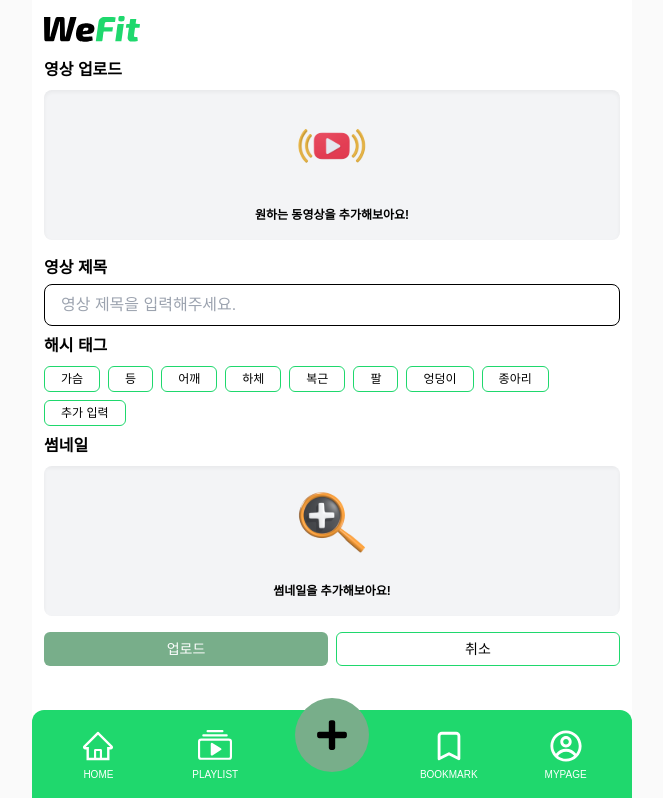
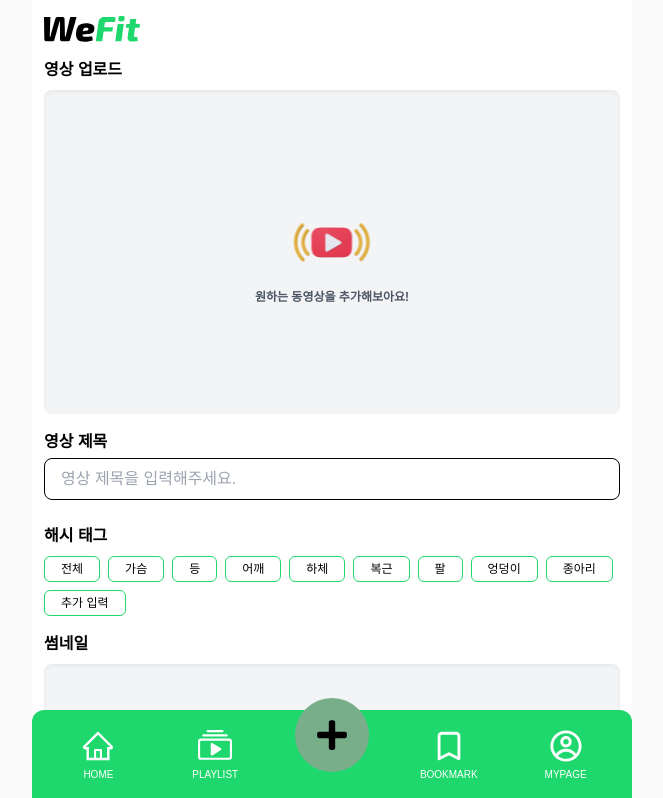
Before and after one commit to park-chan-hui/toy-project3-team2-wefit, a React (Vite) app: page /video-add in a window 1280 px wide. Shown: the top 798 px of the page, without its empty margins (308-971 px from the left). Built offline with nearby package versions, Linux system fonts and the light colour scheme; sample sign-in values are in the browser's storage.

Commit message:
refactor: 썸네일 업로드 컴포넌트 분리 (#38)

```diff
--- /dev/null
+++ b/src/components/thumbnail/ThumbnailUpload.tsx
@@ -0,0 +1,63 @@
+import { useRef } from 'react';
+
+import thumnailUpload from '@/assets/thumnail-upload.svg';
+import { ThumbnailUploadProps } from '@/types/thumbnail';
+
+const ThumbnailUpload = ({ imgFile, onImageChange }: ThumbnailUploadProps) => {
+  const imgRef = useRef<HTMLInputElement>(null);
+
+  const handleInput = () => {
+    imgRef.current?.click();
+  };
+
+  const saveImgFile = () => {
+    if (imgRef.current?.files && imgRef.current.files[0]) {
+      const file = imgRef.current.files[0];
+      const reader = new FileReader();
+
+      reader.readAsDataURL(file);
+      reader.onloadend = () => {
+        if (reader.result) {
+          onImageChange(reader.result as string);
+        }
+      };
+    }
+  };
+
+  return (
+    <figure className="flex flex-col gap-2">
+      <p className="text-base font-bold">썸네일</p>
+      <div className="aspect-video w-full overflow-auto rounded-medium">
+        {imgFile ? (
+          <img
+            src={imgFile}
+            alt="프로필 이미지"
+            className="h-full w-full object-cover"
+          />
+        ) : (
+          <div className="flex aspect-video flex-col items-center justify-center bg-gray-100 p-medium shadow-inner">
+            <img
+              src={thumnailUpload}
+              alt="썸네일 업로드 이미지"
+              className="cursor-pointer"
+              onClick={handleInput}
+            />
+            <p className="text-xsmall font-bold text-gray">
+              썸네일을 추가해보아요!
+            </p>
+          </div>
+        )}
+      </div>
+      <input
+        id="profileImg"
+        ref={imgRef}
+        type="file"
+        accept="image/jpeg, image/png, image/jpg"
+        onChange={saveImgFile}
+        className="hidden"
+      />
+    </figure>
+  );
+};
+
+export default ThumbnailUpload;
--- a/src/pages/VideoAddPage.tsx
+++ b/src/pages/VideoAddPage.tsx
@@ -1,106 +1,52 @@
+import { useState } from 'react';
+
 import Button from '@/components/common/button/Button';
 import LabelInput from '@/components/common/label-input/LabelInput';
-import { useRef, useState } from 'react';
+import ThumbnailUpload from '@/components/thumbnail/ThumbnailUpload';
 import videoUpload from '@/assets/video-upload.svg';
-import thumnailUpload from '@/assets/thumnail-upload.svg';
+import { videoCategories } from '@/mocks/videoCategories';
 
 const VideoAddPage = () => {
   const [imgFile, setImgFile] = useState('');
-  const imgRef = useRef<HTMLInputElement>(null);
-  const hashTagArr = [
-    '가슴',
-    '등',
-    '어깨',
-    '하체',
-    '복근',
-    '팔',
-    '엉덩이',
-    '종아리',
-  ];
-
-  const handleInput = () => {
-    imgRef.current?.click();
-  };
-
-  const saveImgFile = () => {
-    if (imgRef.current?.files && imgRef.current.files[0]) {
-      const file = imgRef.current.files[0];
-      const reader = new FileReader();
-
-      reader.readAsDataURL(file);
-      reader.onloadend = () => {
-        if (reader.result) {
-          setImgFile(reader.result as string);
-        }
-      };
-    }
-  };
 
   const handleImageReset = () => {
     setImgFile('');
-    if (imgRef.current) {
-      imgRef.current.value = '';
-    }
   };
+
   return (
-    <>
-      <div className="mb-4">
-        <p className="mb-2 text-base font-bold">영상 업로드</p>
-        <div className="flex flex-col items-center rounded-medium bg-gray-100 p-medium shadow-inner">
-          <img
-            src={videoUpload}
-            alt="영상 업로드 이미지"
-            className="mb-5 h-20 w-full"
-          />
-          <p className="text-xsmall font-bold">원하는 동영상을 추가해보아요!</p>
+    <main className="flex flex-col gap-4">
+      <section className="flex flex-col gap-2">
+        <p className="text-base font-bold">영상 업로드</p>
+        <div className="flex aspect-video flex-col items-center justify-center rounded-medium bg-gray-100 p-medium shadow-inner">
+          <img src={videoUpload} alt="영상 업로드 이미지" />
+          <p className="text-xsmall font-bold text-gray">
+            원하는 동영상을 추가해보아요!
+          </p>
         </div>
-      </div>
-      <div className="mb-2">
-        <LabelInput
-          title="영상 제목"
-          placeholder="영상 제목을 입력해주세요."
-          description=""
-        />
-      </div>
-      <div className="mb-2">
-        <p className="mb-2 text-base font-bold">해시 태그</p>
-        <div className="flex flex-wrap gap-small">
-          {hashTagArr.map(tag => (
-            <Button size="small" variant="outline">
+      </section>
+
+      <LabelInput
+        title="영상 제목"
+        placeholder="영상 제목을 입력해주세요."
+        description=""
+      />
+
+      <section className="flex flex-col gap-2">
+        <p className="text-base font-bold">해시 태그</p>
+        <nav className="flex flex-wrap gap-small">
+          {videoCategories.map((tag, index) => (
+            <Button size="small" variant="outline" key={index}>
               {tag}
             </Button>
           ))}
           <Button size="small" variant="outline">
             추가 입력
           </Button>
-        </div>
-      </div>
-      <div className="mb-4">
-        <p className="mb-2 text-base font-bold">썸네일</p>
-        <div className="w-full overflow-auto rounded-medium">
-          {imgFile ? (
-            <img src={imgFile} alt="프로필 이미지" />
-          ) : (
-            <div className="flex flex-col items-center bg-gray-100 p-medium shadow-inner">
-              <img
-                src={thumnailUpload}
-                alt="썸네일 업로드 이미지"
-                className="mb-5 h-20 w-full cursor-pointer"
-                onClick={handleInput}
-              />
-              <p className="text-xsmall font-bold">썸네일을 추가해보아요!</p>
-            </div>
-          )}
-        </div>
-        <input
-          type="file"
-          accept="image/*"
-          id="profileImg"
-          onChange={saveImgFile}
-          ref={imgRef}
-          className="hidden"
-        />
-      </div>
+        </nav>
+      </section>
+
+      <ThumbnailUpload imgFile={imgFile} onImageChange={setImgFile} />
+
       <div className="flex w-full gap-small">
         <Button type="submit" className="w-1/2">
           업로드
@@ -114,7 +60,7 @@ const VideoAddPage = () => {
           취소
         </Button>
       </div>
-    </>
+    </main>
   );
 };
 
--- /dev/null
+++ b/src/types/thumbnail.ts
@@ -0,0 +1,7 @@
+/* eslint-disable */
+type ThumbnailUploadProps = {
+  imgFile: string;
+  onImageChange: (file: string) => void;
+};
+
+export type { ThumbnailUploadProps };
```
